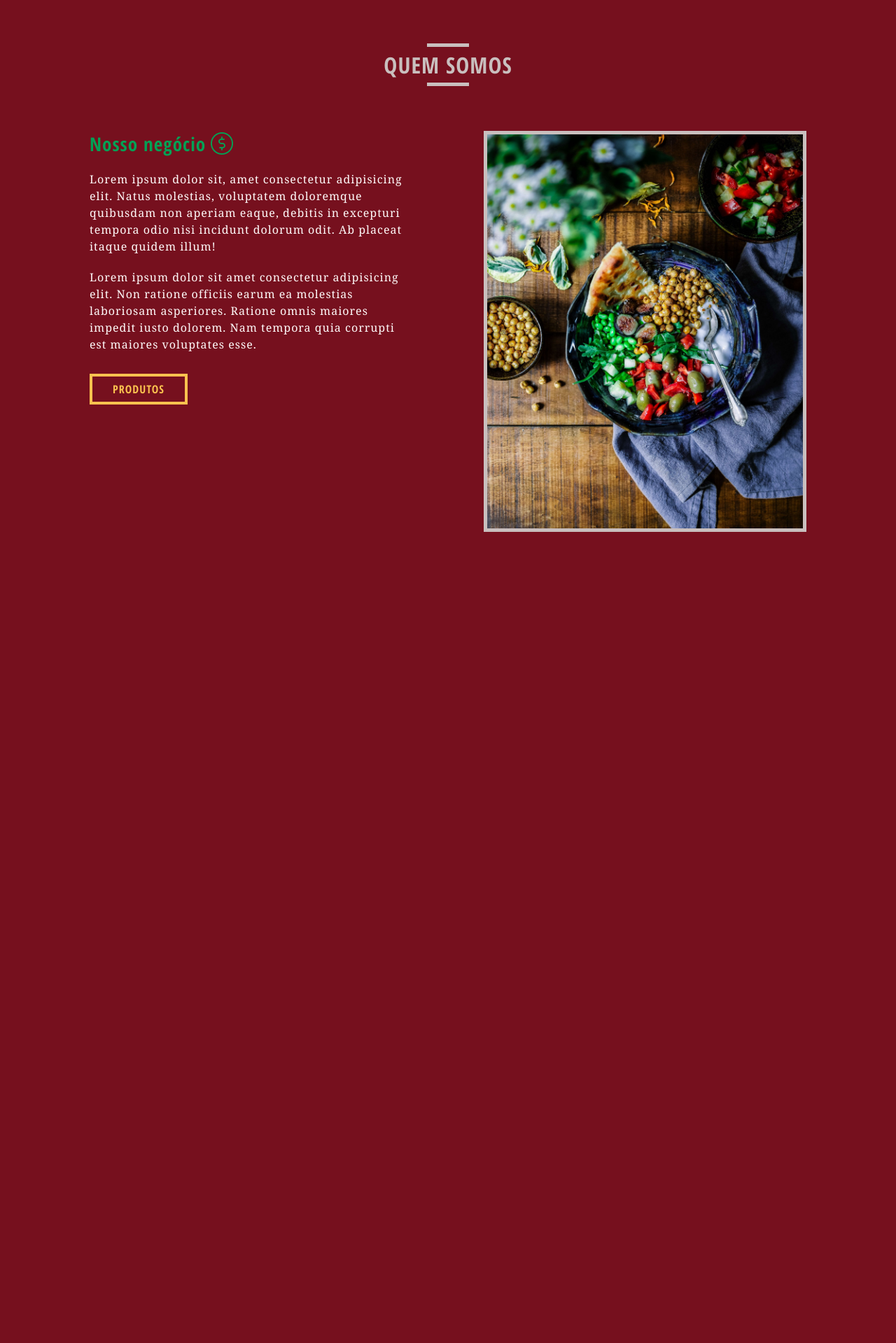
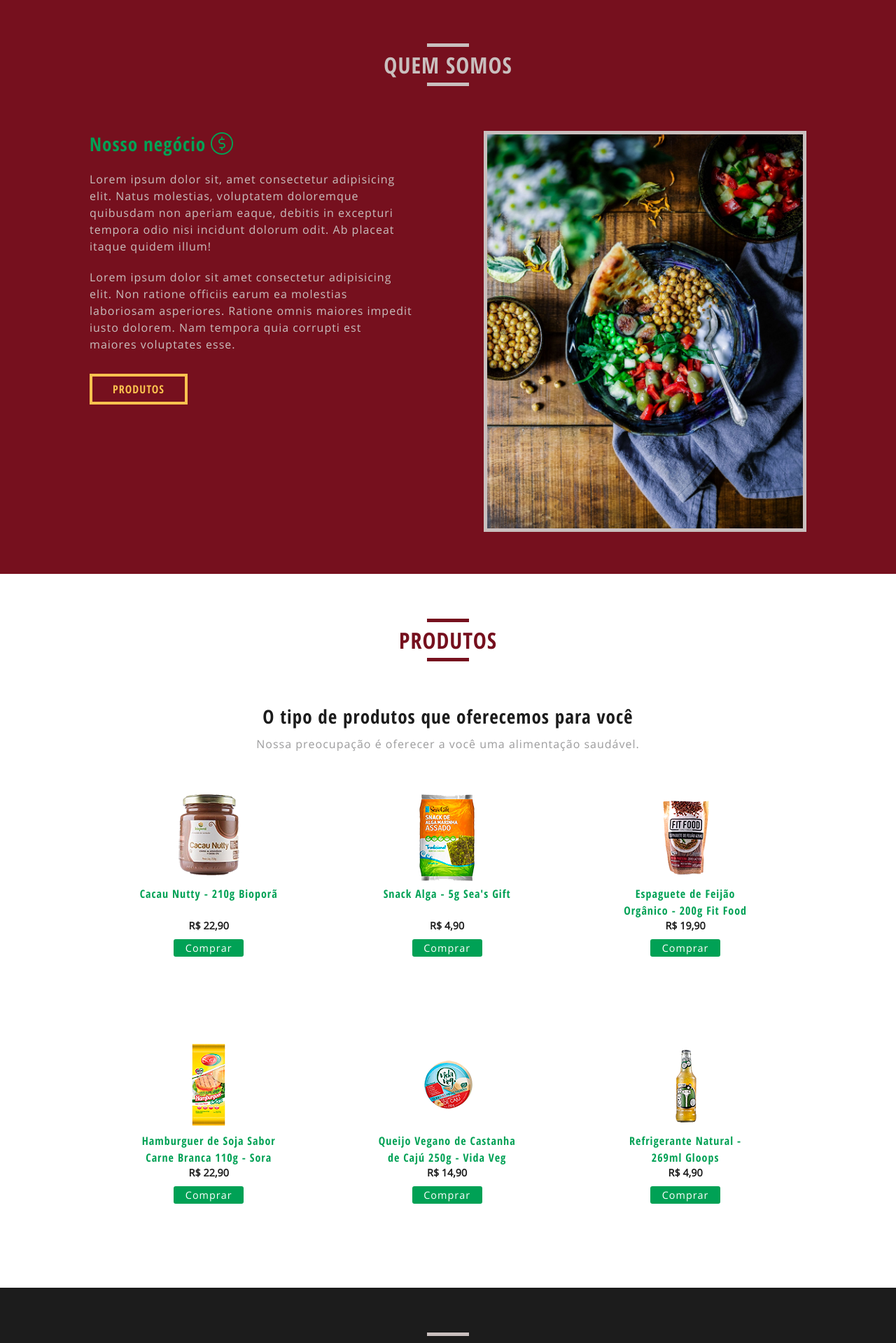
Before and after one commit to leoadamo/cooking, a PHP site: page / in a window 1280 px wide. Shown: the part 662-2581 px from the top of the page at 70% size. Before the commit the page ends 1422 px from the top, so only its background shows below. Run offline with PHP 8.4, Linux system fonts and the light colour scheme; some web fonts are replaced.

Commit message:
finalizando a primeira parte do layout

```diff
--- a/css/style.css
+++ b/css/style.css
@@ -77,7 +77,7 @@ ul {
 }
 
 body {
-	font-family: "OpenSansCondensed";
+	font-family: "OpenSans-regular";
 }
 
 img {
@@ -114,6 +114,7 @@ img {
 	letter-spacing: 1px;
 	line-height: 1rem;
 	box-shadow: 2px 2px 5px #1c1c1c;
+	border: none;
 }
 
 .btn:hover {
@@ -134,6 +135,23 @@ img {
 	border-color: #FFF;
 	background: none;
 	color: #FFF;
+	transition: .2s all ease-in;
+}
+
+.btn-buy {
+	display: block;
+	background: #00A155;
+	width: 100px;
+	margin: 10px auto 0 auto;
+	padding: 3px;
+	border-radius: 3px;
+	color: #FFF;
+	font-size: .9rem;
+	letter-spacing: 1px;
+}
+
+.btn-buy:hover {
+	background: #0E794E;
 	transition: .2s all ease-in;
 }
 
@@ -158,6 +176,15 @@ img {
 	margin: 4px auto;
 }
 
+.title.red {
+	color: #76101E;
+}
+
+.title.red::before,
+.title.red::after {
+	background: #76101E;
+}
+
 .secondary-title {
 	max-width: 205px;
 	margin-bottom: 20px;
@@ -170,13 +197,29 @@ img {
 	background-size: 32px;
 }
 
+.tertiary-title {
+	margin-top: 60px;
+	font-family: "OpenSansCondensed-bold";
+	font-size: 1.7rem;
+	color: #1C1C1C;
+	letter-spacing: 1px;
+	text-align: center;
+}
+
 .text {
-	color: snow;
-	font-family: Georgia, 'Times New Roman', Times, serif;
+	color: #C9BFBE;
+	font-family: "OpenSans-regular";
 	font-size: 1rem;
 	line-height: 1.5rem;
 	margin-bottom: 20px;
 	letter-spacing: 1px;
+}
+
+@font-face {
+	font-family: "OpenSans-regular";
+	src: url("../fonts/OpenSans-Regular.ttf"),
+		url("../fonts/OpenSans-Regular.woff"),
+		url("../fonts/OpenSans-Regular.woff2");
 }
 
 @font-face {
@@ -300,3 +343,244 @@ header.bg {
 }
 
 /* Fim do Sobre */
+
+/* Produtos */
+
+.products {
+	background: #FFF;
+	padding: 60px 0;
+	width: 100%;
+}
+
+.presentation p {
+	color: #9C9C9D;
+	text-align: center;
+	margin-top: 10px;
+	letter-spacing: 1px;
+}
+
+.grid {
+	width: 30%;
+	height: auto;
+	float: left;
+	margin: 60px 1.625%;
+	text-align: center;
+}
+
+.grid img {
+	margin: 0 auto 5px auto;
+}
+
+.grid h3 {
+	font-family: "OpenSansCondensed-bold";
+	font-size: 1rem;
+	color: #00A155;
+	letter-spacing: 1px;
+	line-height: 24px;
+	margin-left: auto;
+	margin-right: auto;
+	margin-bottom: 8px;
+	width: 200px;
+	height: 40px;
+	text-align: center;
+}
+
+.grid p {
+	font-size: .9rem;
+	font-weight: bold;
+	color: #1C1C1C;
+}
+
+/* Fim dos Produtos */
+
+/* Contato */
+.contact-us {
+	background: #1C1C1C;
+	padding: 60px 0;
+	width: 100%;
+}
+
+.form-content {
+	width: 50%;
+	margin-top: 60px;
+	float: left;
+}
+
+.form-content label,
+.form-content input,
+.form-content textarea {
+	display: block;
+}
+
+.form-content label {
+	margin-bottom: 8px;
+	color: #C9BFBE;
+	font-weight: bold;
+	letter-spacing: 1px;
+	line-height: 24px;
+}
+
+.form-content input {
+	border: 3px solid #C9BFBE;
+	border-radius: 3px;
+	font-family: "OpenSans-regular";
+	color: #C9BFBE;
+	padding: 8px;
+	margin-bottom: 15px;
+	width: 80%;
+	background: none;
+	outline: none;
+}
+
+.form-content textarea {
+	border: 3px solid #C9BFBE;
+	border-radius: 3px;
+	font-family: "OpenSans-regular";
+	color: #C9BFBE;
+	padding: 8px;
+	margin-bottom: 15px;
+	width: 80%;
+	background: none;
+	outline: none;
+}
+
+.form-content .btn {
+	margin-left: calc(80% - 140px);
+	border-radius: 3px;
+	background: #DD2A4E;
+}
+
+.form-content .btn:hover {
+	background: #00A155;
+	transition: .2s all ease-in;
+	cursor: pointer;
+}
+
+.contact-icon {
+	float: right;
+	width: 50%;
+	margin-top: 70px;
+	padding-top: 10%;
+	text-align: center;
+}
+
+.contact-icon img {
+	width: 30%;
+	margin: 0 auto;
+}
+
+.contact-icon p {
+	color: #C9BFBE;
+	letter-spacing: 1px;
+	line-height: 24px;
+	font-weight: bold;
+	text-align: center;
+	margin: 20px auto 0 auto;
+	width: 400px;
+}
+
+.contact-icon p:before {
+	content: '';
+	display: inline-block;
+	width: 5px;
+	height: 20px;
+	background: #00A155;
+	margin-right: 5px;
+	margin-bottom: -3px;
+}
+
+/* Fim do Contato */
+
+/* Footer */
+
+footer {
+	background: #00A155;
+	padding: 40px 0 20px 0;
+	color: #C9BFBE;
+}
+
+footer h4 {
+	font-weight: bold;
+	letter-spacing: 1px;
+	line-height: 24px;
+}
+
+footer h4:after {
+	content: '';
+	display: block;
+	width: 50px;
+	height: 4px;
+	background: #C9BFBE;
+	margin: 5px 0 15px 0;
+}
+
+.operation {
+	float: left;
+	width: 30%;
+	margin-right: 5%;
+}
+
+.operation p {
+	display: block;
+	letter-spacing: 1px;
+	margin-bottom: 5px;
+}
+
+.operation span {
+	font-weight: bold;
+	letter-spacing: 1px;
+	line-height: 24px;
+}
+
+.minimap {
+	float: left;
+	width: 30%;
+	margin-right: 5%;
+}
+
+.minimap ul li a {
+	color: #C9BFBE;
+	letter-spacing: 1px;
+	line-height: 24px;
+}
+
+.minimap ul li a:hover {
+	color: #0E794E;
+	transition: .2s all ease-in;
+}
+
+.social {
+	float: left;
+	width: 30%;
+}
+
+.social ul li {
+	display: inline-block;
+	margin-right: 8px;
+}
+
+.social ul li img {
+	width: 40px;
+	height: 40px;
+}
+
+.social ul li:hover {
+	transform: scale(1.2);
+	transition: .2s all ease-in;
+}
+
+/* Fim do Footer */
+
+/* Copy */
+
+.copy {
+	background: #DD2A4E;
+	padding: 5px;
+	text-align: center;
+	letter-spacing: 1px;
+	color: #FFF;
+	font-family: "OpenSansCondensed-bold";
+	font-size: .9rem;
+}
+
+/* Fim do Copy */
--- a/index.html
+++ b/index.html
@@ -23,8 +23,8 @@
         <ul>
           <li><a href="index.html">Home</a></a></li>
           <li><a href="#about-us">Sobre Nós</a></a></li>
-          <li><a href="#produtos">Produtos</a></a></li>
-          <li><a href="#contato">Contato</a></a></li>
+          <li><a href="#prod">Produtos</a></a></li>
+          <li><a href="#contact">Contato</a></a></li>
           <li><a href="">Login</a></a></li>
         </ul>
       </nav>
@@ -62,7 +62,124 @@
     </div>
   </section>
 
+  <section id="prod" class="products">
+    <div class="container clearfix">
+      <h1 class="title red">Produtos</h1>
 
+      <div class="presentation">
+        <h2 class="tertiary-title">O tipo de produtos que oferecemos para você</h2>
+        <p>Nossa preocupação é oferecer a você uma alimentação saudável.</p>
+      </div>
+
+      <div class="grid">
+        <img src="/img/cacau-nutty.png" alt="Cacau Nutty">
+        <h3>Cacau Nutty - 210g Bioporã</h3>
+        <p>R$ 22,90</p>
+        <a href="#" class="btn-buy">Comprar</a>
+      </div>
+
+      <div class="grid">
+        <img src="/img/snack-alga.png" alt="Snack Alga">
+        <h3>Snack Alga - 5g Sea's Gift</h3>
+        <p>R$ 4,90</p>
+        <a href="#" class="btn-buy">Comprar</a>
+      </div>
+
+      <div class="grid">
+        <img src="/img/feijao-organico.png" alt="Espaguete de Feijão Orgânico">
+        <h3>Espaguete de Feijão Orgânico - 200g Fit Food</h3>
+        <p>R$ 19,90</p>
+        <a href="#" class="btn-buy">Comprar</a>
+      </div>
+
+      <div class="grid">
+        <img src="/img/hamburguer-soja.png" alt="Hamburguer de Soja">
+        <h3>Hamburguer de Soja Sabor Carne Branca 110g - Sora</h3>
+        <p>R$ 22,90</p>
+        <a href="#" class="btn-buy">Comprar</a>
+      </div>
+
+      <div class="grid">
+        <img src="/img/queijo-vegano.png" alt="Queijo Vegano Minas Padrão">
+        <h3>Queijo Vegano de Castanha de Cajú 250g - Vida Veg</h3>
+        <p>R$ 14,90</p>
+        <a href="#" class="btn-buy">Comprar</a>
+      </div>
+
+      <div class="grid">
+        <img src="/img/refrigerante-natural.png" alt="Refrigerante Natural">
+        <h3>Refrigerante Natural - 269ml Gloops</h3>
+        <p>R$ 4,90</p>
+        <a href="#" class="btn-buy">Comprar</a>
+      </div>
+    </div>
+  </section>
+
+  <section id="contact" class="contact-us">
+    <div class="container clearfix">
+      <h2 class="title">Contato</h2>
+
+      <div class="form-content">
+        <form action="">
+          <label for="nome">Nome:</label><input type="text" name="nome" id="nome">
+          <label for="sobrenome">Sobrenome:</label><input type="text" name="sobrenome" id="sobrenome">
+          <label for="email">E-mail:</label><input type="text" name="email" id="email">
+          <label for="mensagem">Mensagem:</label> <textarea name="mensagem" id="mensagem" cols="30"
+            rows="10"></textarea>
+          <button class="btn">Enviar</button>
+        </form>
+      </div>
+
+      <div class="contact-icon">
+        <img src="/img/icon/support.png" alt="Support Icon">
+        <p>Preencha o formulário ao lado e retornaremos para você o mais breve possível.</p>
+      </div>
+    </div>
+  </section>
+
+  <footer>
+    <div class="container clearfix">
+      <div class="operation">
+        <h4>Horário de Funcionamento</h4>
+        <ul>
+          <li>
+            <p><span>Seg. à Sex.</span> 08:00 às 22:00</p>
+          </li>
+          <li>
+            <p><span>Sáb.</span> 08:00 às 21:00</p>
+          </li>
+          <li>
+            <p><span>Dom.</span> 08:00 às 18:00</p>
+          </li>
+        </ul>
+      </div>
+
+      <div class="minimap">
+        <h4>Navegação</h4>
+        <ul>
+          <li><a href="index.html">Home</a></li>
+          <li><a href="#about-us">Sobre</a></li>
+          <li><a href="#prod">Produtos</a></li>
+          <li><a href="#contact">Contato</a></li>
+        </ul>
+      </div>
+
+      <div class="social">
+        <h4>Redes Sociais</h4>
+        <ul>
+          <li><a href="https://www.facebook.com"><img src="/img/icon/facebook.png" alt="Facebook Icon"></a></li>
+          <li><a href="https://www.instagram.com"><img src="/img/icon/instagram.png" alt="Instagram Icon"></a></li>
+          <li><a href="https://www.linkedin.com"><img src="/img/icon/linkedin.png" alt="Linkedin Icon"></a></li>
+        </ul>
+      </div>
+    </div>
+  </footer>
+
+  <div class="copy">
+    <div class="container">
+      <p>Desenvolvido por Leonardo Adamoli - Todos os direitos Reservados.</p>
+    </div>
+  </div>
 
   <!-- JavaScript here -->
   <script type="text/javascript" src="js/script.js"></script>
```
Also changed, not shown: fonts/OpenSans-Regular.ttf (added), fonts/OpenSans-Regular.woff (added), fonts/OpenSans-Regular.woff2 (added), img/cacau-nutty.png (added), img/feijao-organico.png (added), img/hamburguer-soja.png (added), img/icon/facebook.png (added), img/icon/instagram.png (added), img/icon/linkedin.png (added), img/icon/support.png (added), img/queijo-vegano.png (added), img/refrigerante-natural.png (added), img/snack-alga.png (added).
